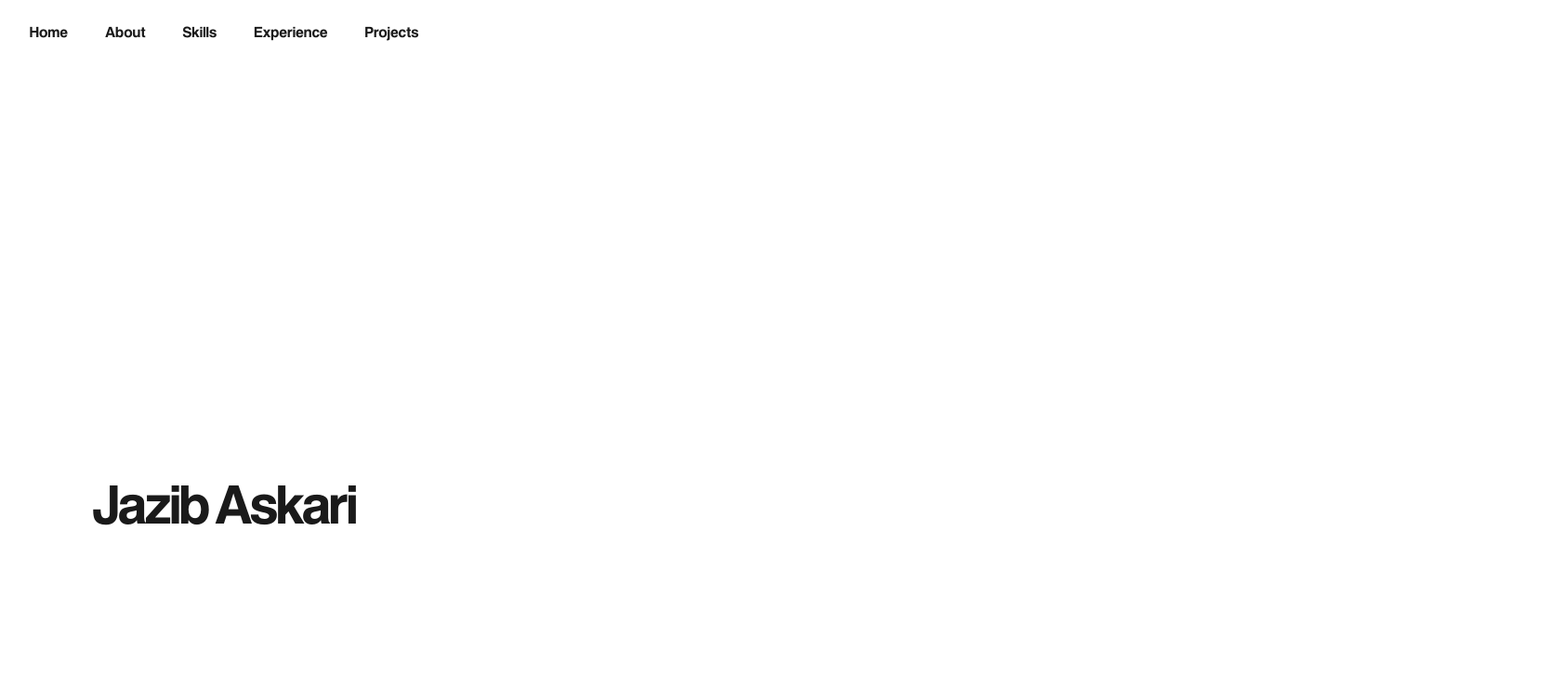
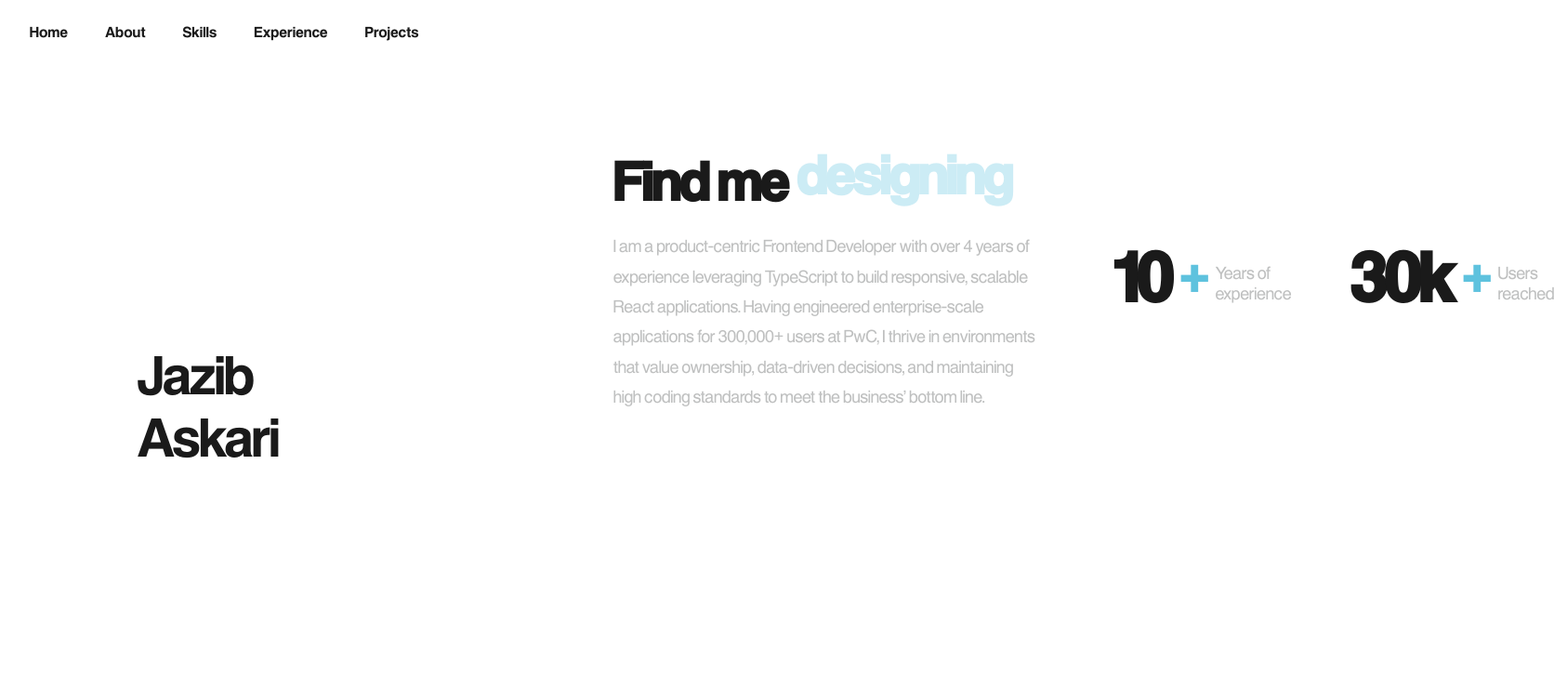
Before and after one commit to jazibaskari/jazib-askari, a React (Vite) app in the folder jazib-askari/: page / in a window 1280 px wide. Shown: the top 728 px of the page at 93% size, 1672 px wide, since content can reach past the window. Built offline with nearby package versions, Linux system fonts and the light colour scheme; some icons are missing.

Commit message:
feat(ui): update home page to use split screen layout

```diff
--- a/jazib-askari/src/pages/HomePage.tsx
+++ b/jazib-askari/src/pages/HomePage.tsx
@@ -1,18 +1,55 @@
+import { Box } from "@mui/material";
 import HomeSection from "../components/home/HomeSection";
 import AboutSection from "../components/about/AboutSection";
 import ProjectsSection from "../components/projects/ProjectsSection";
 import ExperienceSection from "../components/experience/ExperienceSection";
 import DisclaimerSection from "../components/disclaimer/DisclaimerSection";
+
 interface HomePageProps {
   navTrigger: number;
 }
-const HomePage = ({ navTrigger }: HomePageProps) => (
-  <>
+
+const HomePage = ({ navTrigger }: HomePageProps) => {
+  return (
+    <Box
+      sx={{
+        display: "flex",
+        flexDirection: { xs: "column", md: "row" },
+        maxWidth: "1600px",
+        mx: "auto",
+      }}
+    >
+      <Box
+        sx={{
+          width: { xs: "100%", md: "40%" },
+          position: { md: "sticky" },
+          top: { md: "80px" },
+          height: { md: "calc(100vh - 80px)" },
+          display: "flex",
+          flexDirection: "column",
+          justifyContent: "center",
+          px: { xs: 2, md: 6 },
+        }}
+      >
         <HomeSection trigger={navTrigger} />
+      </Box>
+      <Box
+        sx={{
+          width: { xs: "100%", md: "60%" },
+          display: "flex",
+          flexDirection: "column",
+          gap: { xs: 8, md: 12 },
+          px: { xs: 2, md: 6 },
+          pb: { xs: 6, md: 12 },
+        }}
+      >
         <AboutSection trigger={navTrigger} />
         <ExperienceSection trigger={navTrigger} />
         <ProjectsSection trigger={navTrigger} />
         <DisclaimerSection />
-  </>
+      </Box>
+    </Box>
   );
+};
+
 export default HomePage;
```
Lines whose indentation alone changed are shown as unchanged.
